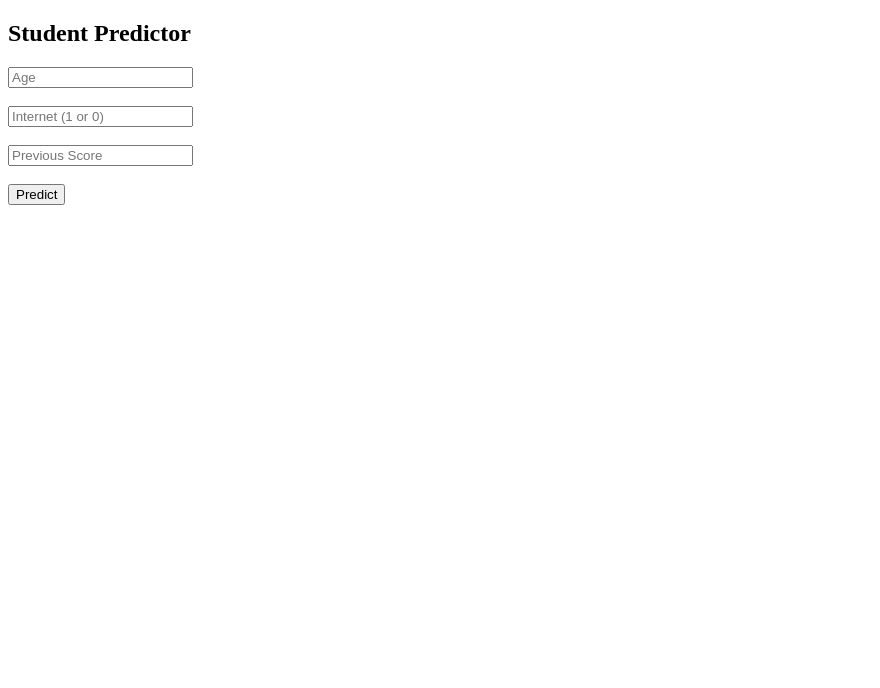
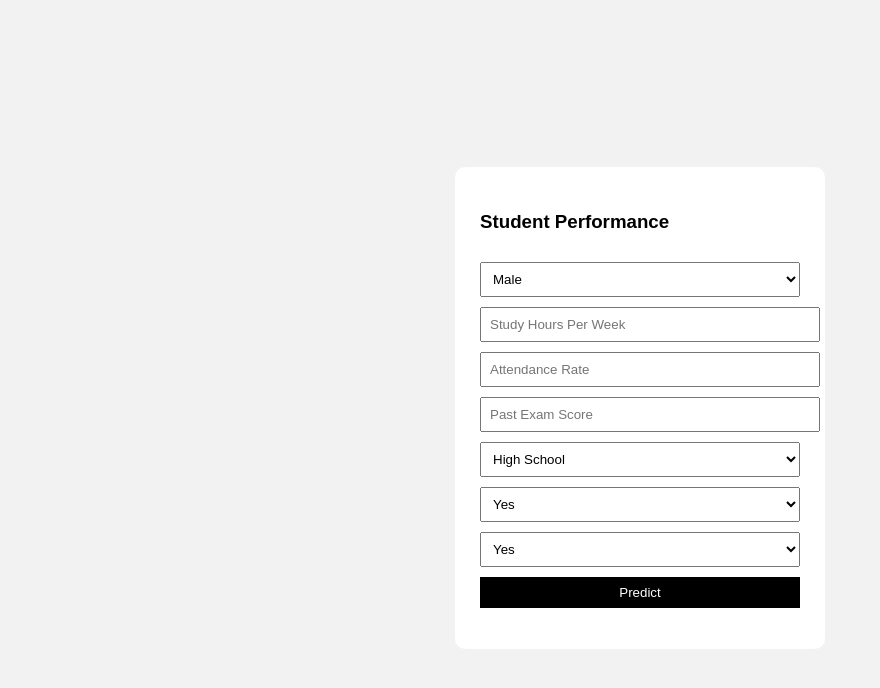
Before and after one commit to Eurem7/student_performance, a plain HTML site: page static/index.html in a window 1280 px wide. Shown: the whole page, without its empty margins (0-880 px from the left). Drawn offline with Linux system fonts and the light colour scheme.

Commit message:
Update index.html

```diff
--- a/static/index.html
+++ b/static/index.html
@@ -1,35 +1,102 @@
 <!DOCTYPE html>
 <html>
+<head>
+<title>Student Performance Predictor</title>
+
+<style>
+body {
+    font-family: Arial;
+    background: #f2f2f2;
+    display: flex;
+    justify-content: center;
+    align-items: center;
+    height: 100vh;
+}
+
+.box {
+    background: white;
+    padding: 25px;
+    width: 320px;
+    border-radius: 10px;
+}
+
+input, select, button {
+    width: 100%;
+    margin-top: 10px;
+    padding: 8px;
+}
+
+button {
+    background: black;
+    color: white;
+    border: none;
+}
+</style>
+</head>
+
 <body>
 
-<h2>Student Predictor</h2>
+<div class="box">
 
-<input id="age" placeholder="Age"><br><br>
-<input id="internet" placeholder="Internet (1 or 0)"><br><br>
-<input id="score" placeholder="Previous Score"><br><br>
+<h3>Student Performance</h3>
+
+<select id="Gender">
+<option>Male</option>
+<option>Female</option>
+</select>
+
+<input id="Study_Hours_per_Week" type="number" placeholder="Study Hours Per Week">
+
+<input id="Attendance_Rate" type="number" placeholder="Attendance Rate">
+
+<input id="Past_Exam_Scores" type="number" placeholder="Past Exam Score">
+
+<select id="Parental_Education_Level">
+<option>High School</option>
+<option>University</option>
+<option>Postgraduate</option>
+</select>
+
+<select id="Internet_Access_at_Home">
+<option>Yes</option>
+<option>No</option>
+</select>
+
+<select id="Extracurricular_Activities">
+<option>Yes</option>
+<option>No</option>
+</select>
 
 <button onclick="predict()">Predict</button>
 
 <p id="result"></p>
 
+</div>
+
 <script>
 async function predict() {
 
-let data = {
- age: Number(age.value),
- Internet_access: Number(internet.value),
- "Previous exam score": Number(score.value)
+const data = {
+ Gender: Gender.value,
+ Study_Hours_per_Week: Number(Study_Hours_per_Week.value),
+ Attendance_Rate: Number(Attendance_Rate.value),
+ Past_Exam_Scores: Number(Past_Exam_Scores.value),
+ Parental_Education_Level: Parental_Education_Level.value,
+ Internet_Access_at_Home: Internet_Access_at_Home.value,
+ Extracurricular_Activities: Extracurricular_Activities.value
 };
 
-let res = await fetch("/predict", {
- method:"POST",
- headers:{"Content-Type":"application/json"},
+const res = await fetch("/predict", {
+ method: "POST",
+ headers: {"Content-Type": "application/json"},
  body: JSON.stringify(data)
 });
 
-let out = await res.json();
+const out = await res.json();
 
-result.innerText = JSON.stringify(out);
+document.getElementById("result").innerText =
+    "Prediction: " + JSON.stringify(out);
+
 }
 </script>
 
```
